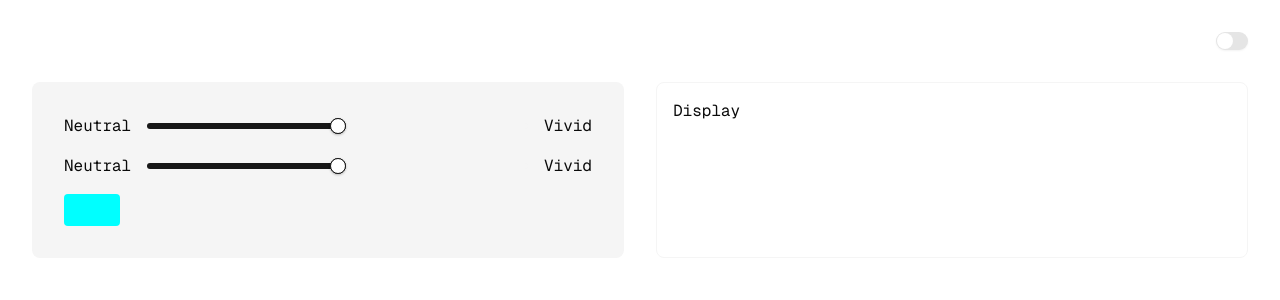
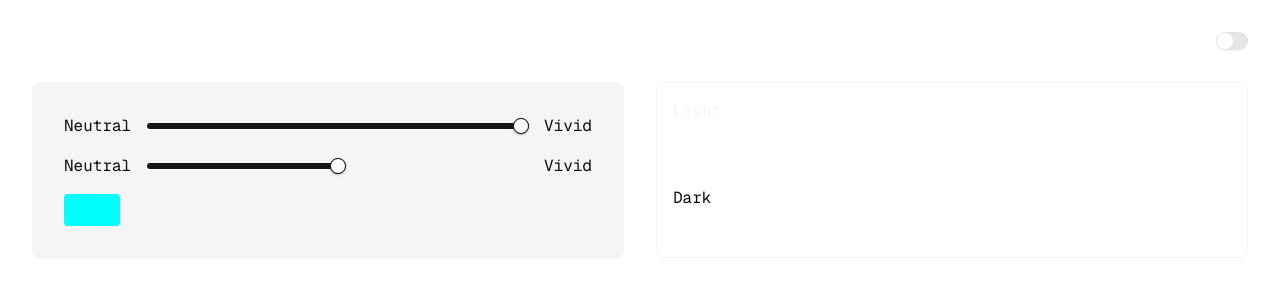
Before and after one commit to kevinakahoshi/theme-builder, a Next.js app: page / in a window 1280 px wide. Shown: the top 300 px of the page. Built offline with nearby package versions, Linux system fonts and the light colour scheme.

Commit message:
Hooked up saturation

```diff
--- a/app/page.tsx
+++ b/app/page.tsx
@@ -8,7 +8,10 @@ export default function Page() {
       <div className="p-4 sm:p-6 md:p-8 rounded-md bg-muted">
         <ThemeControlForm />
       </div>
-      <div className="p-4 rounded-md border border-muted">Display</div>
+      <div className="rounded-md border border-muted grid grid-rows-2 overflow-hidden">
+        <div className="p-4 bg-white text-accent">Light</div>
+        <div className="p-4">Dark</div>
+      </div>
     </section>
   );
 }
--- a/components/ThemeControlForm/ThemeControlForm.tsx
+++ b/components/ThemeControlForm/ThemeControlForm.tsx
@@ -4,13 +4,21 @@ import { useState } from 'react';
 import { Slider } from '../ui/slider';
 
 export const ThemeControlForm = () => {
+  const [saturation, setSaturation] = useState(100);
   const [hue, setHue] = useState(180);
 
   return (
     <div className="grid gap-4">
       <fieldset className="flex gap-4 items-center justify-center">
         <span>Neutral</span>
-        <Slider defaultValue={50} max={100} step={1} className="w-full" />
+        <Slider
+          value={saturation}
+          defaultValue={50}
+          max={100}
+          step={1}
+          onValueChange={(value) => setSaturation(value as number)}
+          className="w-full"
+        />
         <span>Vivid</span>
       </fieldset>
       <fieldset className="flex gap-4 items-center justify-center">
@@ -26,7 +34,7 @@ export const ThemeControlForm = () => {
       </fieldset>
       <div
         className="w-14 aspect-video rounded"
-        style={{ backgroundColor: `hsl(${hue} 100% 50%)` }}
+        style={{ backgroundColor: `hsl(${hue} ${saturation}% 50%)` }}
       />
     </div>
   );
```
